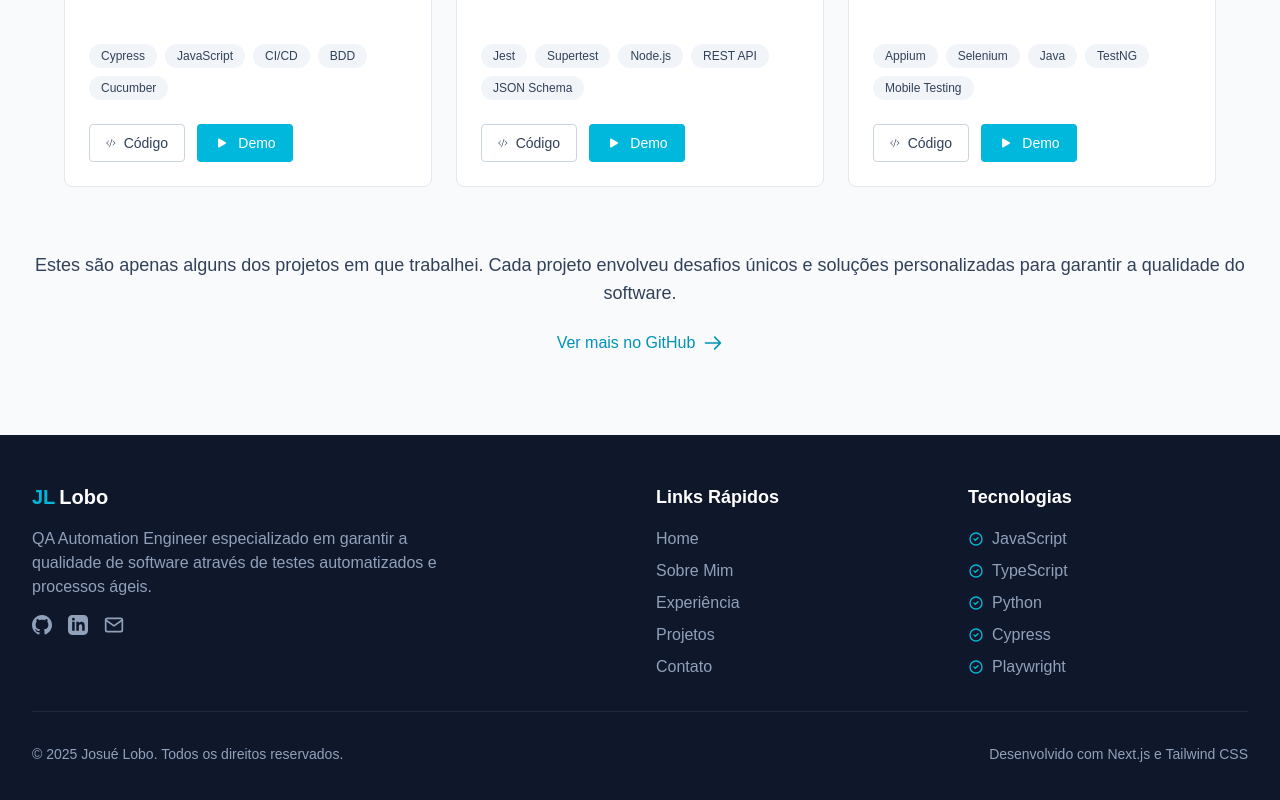
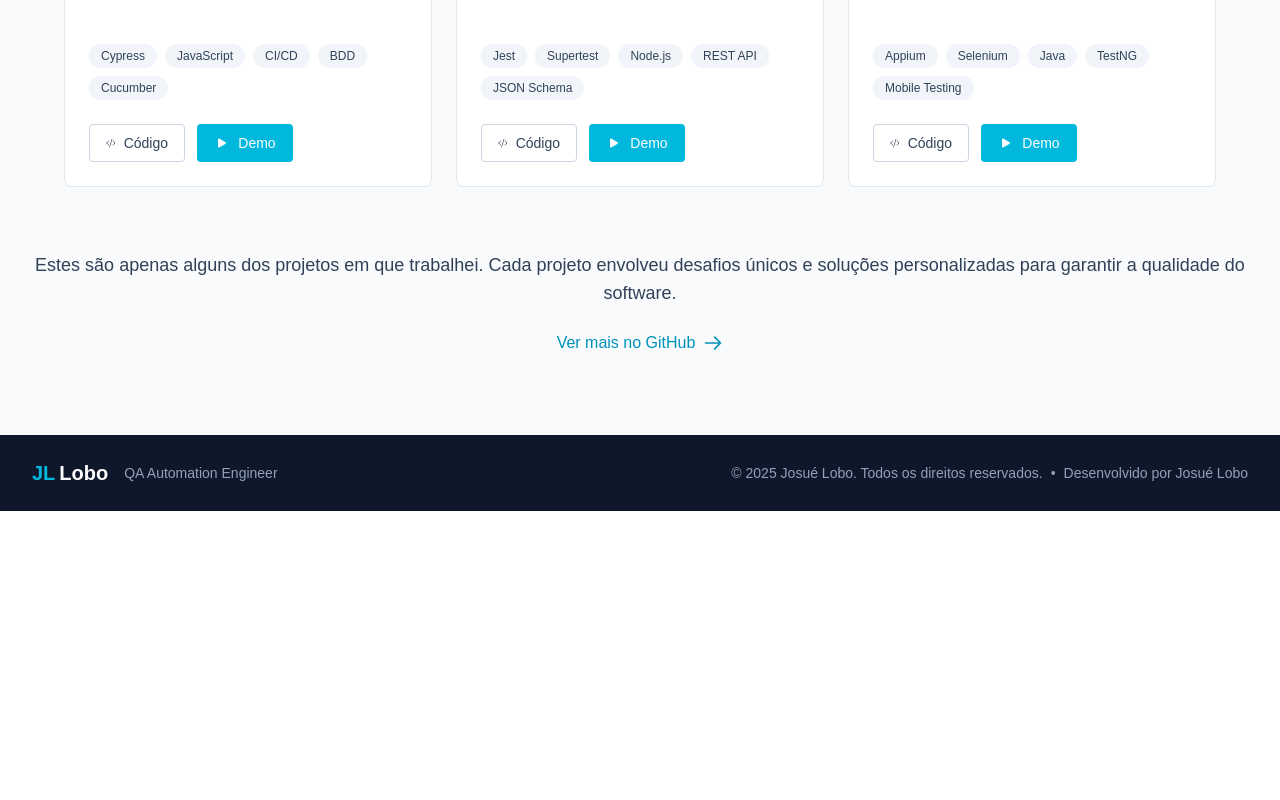
Before and after one commit to jojosuelobo/portfolio-v4, a Next.js app: page /experience in a window 1280 px wide. Shown: the part 2109-2909 px from the top of the page. After the commit the page ends 2620 px from the top, so only its background shows below. Built offline with nearby package versions, Linux system fonts and the light colour scheme.

Commit message:
adjust footer

```diff
--- a/src/app/page.tsx
+++ b/src/app/page.tsx
@@ -14,7 +14,7 @@ export default function Home() {
       <Experience />
       <Technologies />
       <Projects />
-      <Contact />
+      {/* <Contact /> */}
       <Footer />
     </main>
   )
--- a/src/components/footer.tsx
+++ b/src/components/footer.tsx
@@ -1,137 +1,29 @@
 "use client"
 
-import Link from "next/link"
 import { profileData } from "@/lib/data"
 
 export default function Footer() {
   const currentYear = new Date().getFullYear()
 
-  const handleScrollToSection = (e: React.MouseEvent<HTMLAnchorElement>, targetId: string) => {
-    e.preventDefault();
-    const element = document.getElementById(targetId);
-    if (element) {
-      element.scrollIntoView({ behavior: 'smooth' });
-    }
-  };
-
   return (
-    <footer className="bg-slate-900 text-white py-12">
+    <footer className="bg-slate-900 text-white py-6">
       <div className="container mx-auto px-4 sm:px-6 lg:px-8">
-        <div className="grid grid-cols-1 md:grid-cols-4 gap-8 mb-8">
-          <div className="col-span-1 md:col-span-2">
-            <div className="text-xl font-bold mb-4 flex items-center">
-              <span className="text-cyan-500">JL</span>
-              <span className="ml-1">Lobo</span>
+        <div className="flex flex-col md:flex-row justify-between items-center">
+          <div className="flex items-center mb-4 md:mb-0">
+            <div className="text-xl font-bold flex items-center">
+              <span className="text-cyan-500 mr-1">JL</span>
+              <span>Lobo</span>
             </div>
-            <p className="text-slate-400 mb-4 max-w-md">
-              QA Automation Engineer especializado em garantir a qualidade de software através de
-              testes automatizados e processos ágeis.
+            <p className="text-slate-400 ml-4 text-sm">
+              QA Automation Engineer
             </p>
-            <div className="flex space-x-4">
-              <a
-                href={`https://${profileData.contact.github}`}
-                target="_blank"
-                rel="noopener noreferrer"
-                className="text-slate-400 hover:text-cyan-400 transition-colors"
-                aria-label="GitHub"
-              >
-                <svg xmlns="http://www.w3.org/2000/svg" width="24" height="24" viewBox="0 0 24 24" fill="currentColor" className="w-5 h-5">
-                  <path d="M12 0c-6.626 0-12 5.373-12 12 0 5.302 3.438 9.8 8.207 11.387.599.111.793-.261.793-.577v-2.234c-3.338.726-4.033-1.416-4.033-1.416-.546-1.387-1.333-1.756-1.333-1.756-1.089-.745.083-.729.083-.729 1.205.084 1.839 1.237 1.839 1.237 1.07 1.834 2.807 1.304 3.492.997.107-.775.418-1.305.762-1.604-2.665-.305-5.467-1.334-5.467-5.931 0-1.311.469-2.381 1.236-3.221-.124-.303-.535-1.524.117-3.176 0 0 1.008-.322 3.301 1.23.957-.266 1.983-.399 3.003-.404 1.02.005 2.047.138 3.006.404 2.291-1.552 3.297-1.23 3.297-1.23.653 1.653.242 2.874.118 3.176.77.84 1.235 1.911 1.235 3.221 0 4.609-2.807 5.624-5.479 5.921.43.372.823 1.102.823 2.222v3.293c0 .319.192.694.801.576 4.765-1.589 8.199-6.086 8.199-11.386 0-6.627-5.373-12-12-12z"/>
-                </svg>
-              </a>
-              <a
-                href={`https://${profileData.contact.linkedin}`}
-                target="_blank"
-                rel="noopener noreferrer"
-                className="text-slate-400 hover:text-cyan-400 transition-colors"
-                aria-label="LinkedIn"
-              >
-                <svg xmlns="http://www.w3.org/2000/svg" width="24" height="24" viewBox="0 0 24 24" fill="currentColor" className="w-5 h-5">
-                  <path d="M19 0h-14c-2.761 0-5 2.239-5 5v14c0 2.761 2.239 5 5 5h14c2.762 0 5-2.239 5-5v-14c0-2.761-2.238-5-5-5zm-11 19h-3v-11h3v11zm-1.5-12.268c-.966 0-1.75-.79-1.75-1.764s.784-1.764 1.75-1.764 1.75.79 1.75 1.764-.783 1.764-1.75 1.764zm13.5 12.268h-3v-5.604c0-3.368-4-3.113-4 0v5.604h-3v-11h3v1.765c1.396-2.586 7-2.777 7 2.476v6.759z"/>
-                </svg>
-              </a>
-              <a
-                href={`mailto:${profileData.contact.email}`}
-                className="text-slate-400 hover:text-cyan-400 transition-colors"
-                aria-label="Email"
-              >
-                <svg xmlns="http://www.w3.org/2000/svg" width="24" height="24" viewBox="0 0 24 24" fill="none" stroke="currentColor" strokeWidth="2" strokeLinecap="round" strokeLinejoin="round" className="w-5 h-5">
-                  <path d="M4 4h16c1.1 0 2 .9 2 2v12c0 1.1-.9 2-2 2H4c-1.1 0-2-.9-2-2V6c0-1.1.9-2 2-2z"></path>
-                  <polyline points="22,6 12,13 2,6"></polyline>
-                </svg>
-              </a>
-            </div>
           </div>
 
-          <div>
-            <h3 className="text-lg font-semibold mb-4">Links Rápidos</h3>
-            <ul className="space-y-2">
-              <li>
-                <a
-                  href="#hero"
-                  className="text-slate-400 hover:text-cyan-400 transition-colors"
-                  onClick={(e) => handleScrollToSection(e, 'hero')}
-                >
-                  Home
-                </a>
-              </li>
-              <li>
-                <a
-                  href="#about"
-                  className="text-slate-400 hover:text-cyan-400 transition-colors"
-                  onClick={(e) => handleScrollToSection(e, 'about')}
-                >
-                  Sobre Mim
-                </a>
-              </li>
-              <li>
-                <a
-                  href="#experience"
-                  className="text-slate-400 hover:text-cyan-400 transition-colors"
-                  onClick={(e) => handleScrollToSection(e, 'experience')}
-                >
-                  Experiência
-                </a>
-              </li>
-              <li>
-                <a
-                  href="#projects"
-                  className="text-slate-400 hover:text-cyan-400 transition-colors"
-                  onClick={(e) => handleScrollToSection(e, 'projects')}
-                >
-                  Projetos
-                </a>
-              </li>
-              <li>
-                <a
-                  href="#contact"
-                  className="text-slate-400 hover:text-cyan-400 transition-colors"
-                  onClick={(e) => handleScrollToSection(e, 'contact')}
-                >
-                  Contato
-                </a>
-              </li>
-            </ul>
+          <div className="flex flex-col md:flex-row items-center text-slate-400 text-sm">
+            <p>© {currentYear} {profileData.name}. Todos os direitos reservados.</p>
+            <span className="hidden md:inline mx-2">•</span>
+            <p className="mt-1 md:mt-0">Desenvolvido por Josué Lobo</p>
           </div>
-
-          <div>
-            <h3 className="text-lg font-semibold mb-4">Tecnologias</h3>
-            <ul className="space-y-2">
-              {profileData.skills.slice(0, 5).map((skill, index) => (
-                <li key={index} className="flex items-center text-slate-400">
-                  <svg xmlns="http://www.w3.org/2000/svg" className="h-4 w-4 text-cyan-500 mr-2" fill="none" viewBox="0 0 24 24" stroke="currentColor">
-                    <path strokeLinecap="round" strokeLinejoin="round" strokeWidth={2} d="M9 12l2 2 4-4m6 2a9 9 0 11-18 0 9 9 0 0118 0z" />
-                  </svg>
-                  <span>{skill.name}</span>
-                </li>
-              ))}
-            </ul>
-          </div>
-        </div>
-
-        <div className="pt-8 border-t border-slate-800 text-slate-400 text-sm flex flex-col md:flex-row justify-between items-center">
-          <p>© {currentYear} {profileData.name}. Todos os direitos reservados.</p>
-          <p className="mt-2 md:mt-0">Desenvolvido com Next.js e Tailwind CSS</p>
         </div>
       </div>
     </footer>
```
